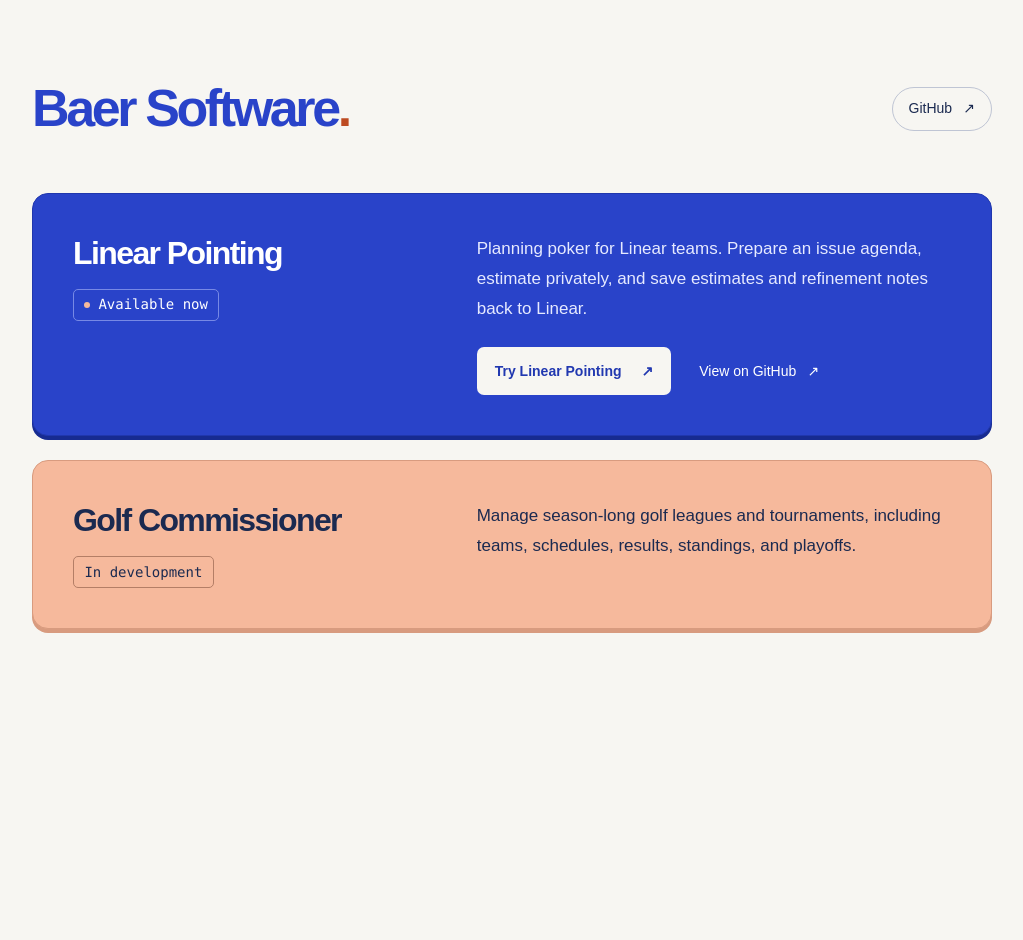
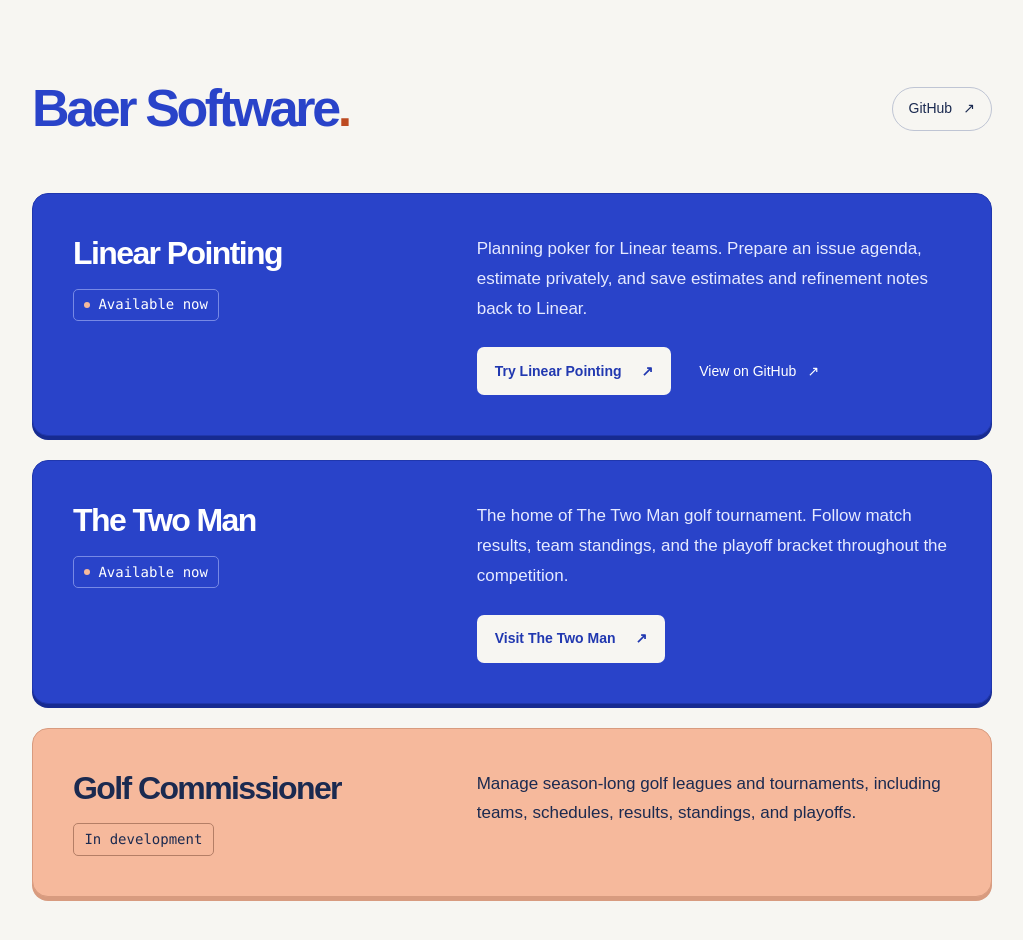
Before and after one commit to jcb79107/baer-software, a Next.js app: page / in a window 1280 px wide. Shown: the top 940 px of the page, without its empty margins (128-1151 px from the left). Before the commit the page ends 800 px from the top, so only its background shows below. Built offline with nearby package versions, Linux system fonts and the light colour scheme.

Commit message:
Add The Two Man to product listing

```diff
--- a/src/data/products.ts
+++ b/src/data/products.ts
@@ -29,6 +29,15 @@
     githubUrl: "https://github.com/jcb79107/linear-pointing",
   },
   {
+    id: "the-two-man",
+    name: "The Two Man",
+    status: "available",
+    description:
+      "The home of The Two Man golf tournament. Follow match results, team standings, and the playoff bracket throughout the competition.",
+    url: "https://www.thetwoman.site",
+    cta: "Visit The Two Man",
+  },
+  {
     id: "golf-commissioner",
     name: "Golf Commissioner",
     status: "in-development",
```
Also changed, not shown: 1 other file (tests, documents, lock files or other folders).
